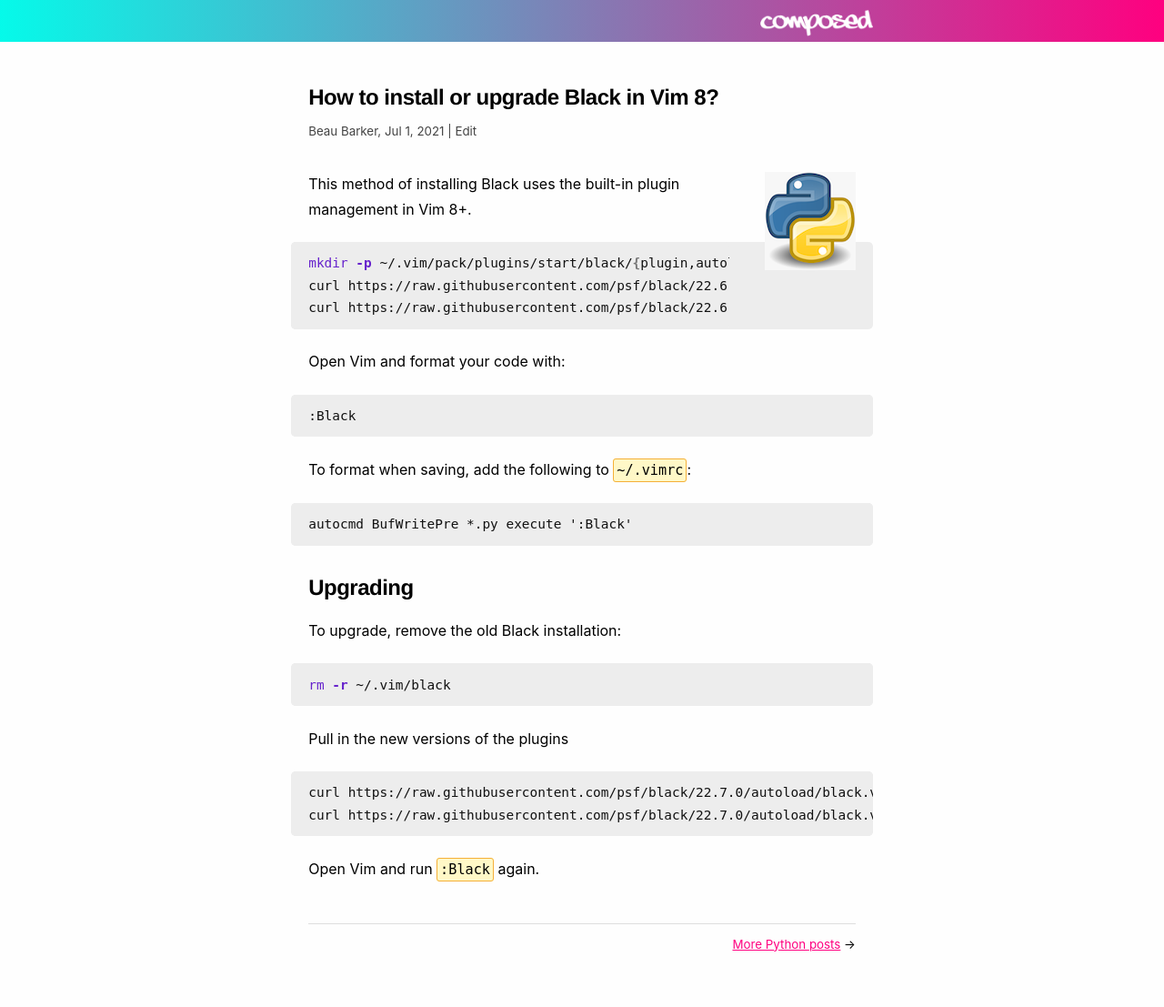
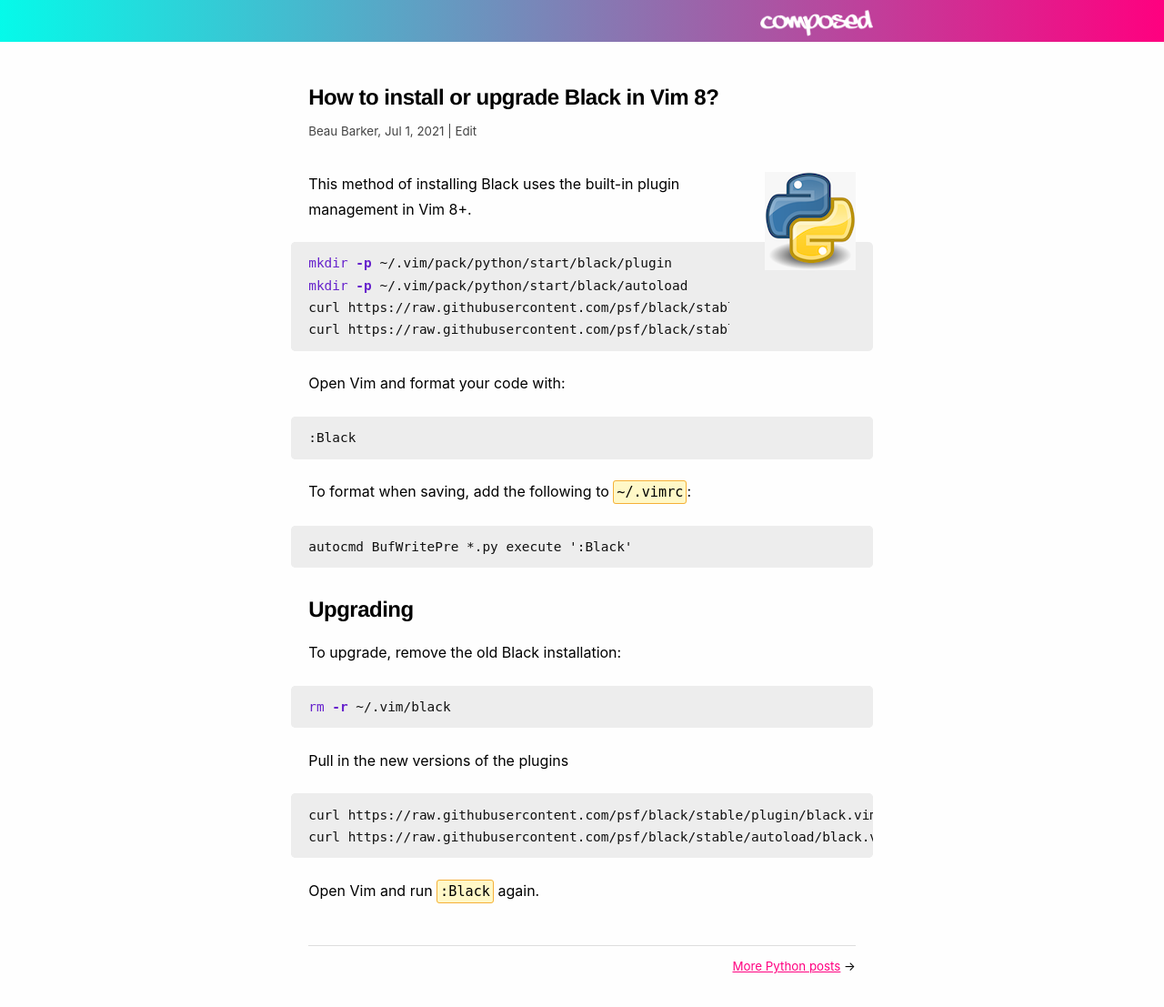
Before and after one commit to explodinglabs/explodinglabs.github.io, a Jekyll site: the page built from docs/_posts/python/2021-07-01-black-vim.markdown, in a window 1280 px wide. Shown: the whole page at 91% size. Built offline with Jekyll 4.4.1, drawn with Linux system fonts in a browser that asks for light colours; before the commit the page ends 1083 px from its top, so only the background shows below that.

Commit message:
Update 2021-07-01-black-vim.markdown

````diff
--- a/docs/_posts/python/2021-07-01-black-vim.markdown
+++ b/docs/_posts/python/2021-07-01-black-vim.markdown
@@ -15,9 +15,10 @@
 This method of installing Black uses the built-in plugin management in Vim 8+.
 
 ```sh
-mkdir -p ~/.vim/pack/plugins/start/black/{plugin,autoload}
-curl https://raw.githubusercontent.com/psf/black/22.6.0/autoload/black.vim -o ~/.vim/pack/plugins/start/black/plugin/black.vim
-curl https://raw.githubusercontent.com/psf/black/22.6.0/autoload/black.vim -o ~/.vim/pack/plugins/start/black/autoload/black.vim
+mkdir -p ~/.vim/pack/python/start/black/plugin
+mkdir -p ~/.vim/pack/python/start/black/autoload
+curl https://raw.githubusercontent.com/psf/black/stable/plugin/black.vim -o ~/.vim/pack/python/start/black/plugin/black.vim
+curl https://raw.githubusercontent.com/psf/black/stable/autoload/black.vim -o ~/.vim/pack/python/start/black/autoload/black.vim
 ```
 
 Open Vim and format your code with:
@@ -39,8 +40,8 @@
 
 Pull in the new versions of the plugins
 ```sh
-curl https://raw.githubusercontent.com/psf/black/22.7.0/autoload/black.vim -o ~/.vim/pack/plugins/start/black/plugin/black.vim
-curl https://raw.githubusercontent.com/psf/black/22.7.0/autoload/black.vim -o ~/.vim/pack/plugins/start/black/autoload/black.vim
+curl https://raw.githubusercontent.com/psf/black/stable/plugin/black.vim -o ~/.vim/pack/python/start/black/plugin/black.vim
+curl https://raw.githubusercontent.com/psf/black/stable/autoload/black.vim -o ~/.vim/pack/python/start/black/autoload/black.vim
 ```
 
 Open Vim and run `:Black` again.
````
